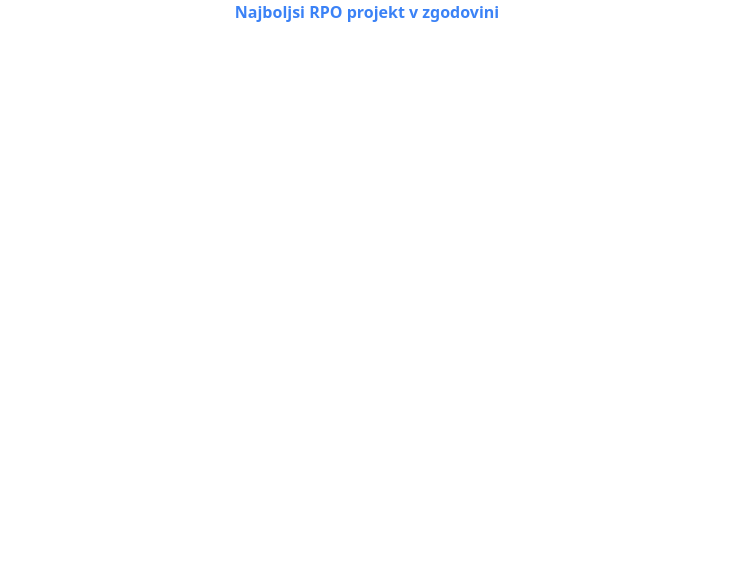
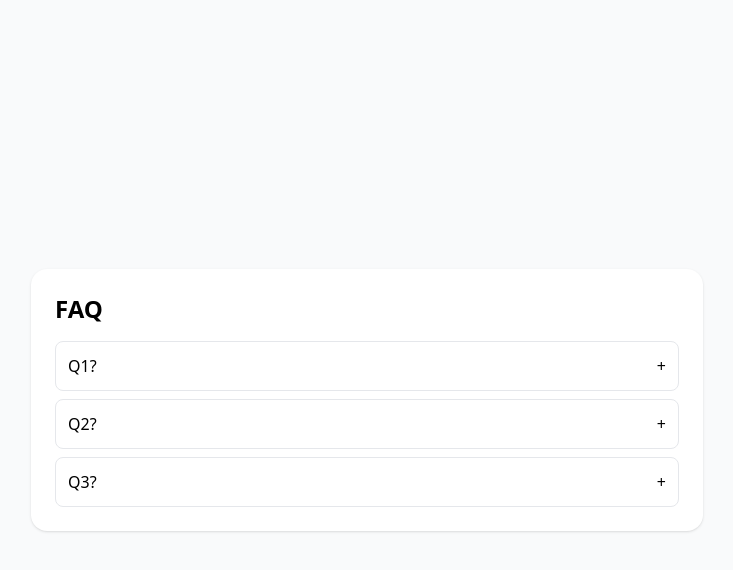
Before and after one commit to filip1suvajac/rpoProjektNo1, a React (Vite) app: page / in a window 1280 px wide. Shown: the top 570 px of the page, without its empty margins (273-1006 px from the left). Built offline with nearby package versions, Linux system fonts and the light colour scheme.

Commit message:
dodano ogrodje za FAQ

```diff
--- a/src/App.tsx
+++ b/src/App.tsx
@@ -1,9 +1,39 @@
-function App() {
+// File: src/App.tsx
+import React from 'react';
+import FAQList, { type FAQ } from './components/FAQ';
+
+const sampleFaqs: FAQ[] = [
+  {
+    id: 'q1',
+    question: 'Q1?',
+    answer:
+      'A1',
+  },
+  {
+    id: 'q2',
+    question: 'Q2?',
+    answer: 'A2',
+  },
+  {
+    id: 'q3',
+    question: 'Q3?',
+    answer: 'A3',
+  },
+
+];
+
+export default function App() {
   return (
-    <div className="flex justify-center">
-      <p className="font-bold text-blue-500">Najboljsi RPO projekt v zgodovini </p>
+    <div className="min-h-screen flex items-center justify-center p-6 bg-gray-50">
+      <div className="w-full max-w-2xl bg-white rounded-2xl shadow p-6">
+        <h1 className="text-2xl font-semibold mb-4">FAQ</h1>
+
+        {/*
+          SPODNJEMU UKAZU LAHKO DAŠ FALSE, IN BO NAENKRAT LAHKO ODPRTIH VEČ VPR!
+
+        */}
+        <FAQList items={sampleFaqs} allowMultipleOpen={false} />
+      </div>
     </div>
-  )
+  );
 }
-
-export default App;
--- /dev/null
+++ b/src/components/FAQ.tsx
@@ -0,0 +1,69 @@
+// File: src/components/FAQ.tsx
+import React, { useState } from 'react';
+
+export type FAQ = {
+  id: string;
+  question: string;
+  answer: string;
+};
+
+type FAQListProps = {
+  items: FAQ[];
+  /**
+   * If true multiple items can be open at once. Default: true
+   */
+  allowMultipleOpen?: boolean;
+};
+
+export default function FAQList({ items, allowMultipleOpen = true }: FAQListProps) {
+  // If multiple allowed, store a Set of open ids; otherwise a single open id string | null
+  const [openSet, setOpenSet] = useState<Set<string>>(new Set());
+  const [openId, setOpenId] = useState<string | null>(null);
+
+  function isOpen(id: string) {
+    return allowMultipleOpen ? openSet.has(id) : openId === id;
+  }
+
+  function toggle(id: string) {
+    if (allowMultipleOpen) {
+      setOpenSet(prev => {
+        const next = new Set(prev);
+        if (next.has(id)) next.delete(id);
+        else next.add(id);
+        return next;
+      });
+    } else {
+      setOpenId(prev => (prev === id ? null : id));
+    }
+  }
+
+  return (
+    <section aria-label="FAQ" className="space-y-2">
+      {items.map(item => (
+        <div key={item.id} className="border rounded-lg p-3">
+          <button
+            type="button"
+            onClick={() => toggle(item.id)}
+            aria-expanded={isOpen(item.id)}
+            aria-controls={`faq-${item.id}`}
+            className="w-full text-left flex items-center justify-between focus:outline-none focus:ring"
+          >
+            <span className="font-medium">{item.question}</span>
+            <span className="ml-4" aria-hidden>
+              {isOpen(item.id) ? '−' : '+'}
+            </span>
+          </button>
+
+          <div
+            id={`faq-${item.id}`}
+            role="region"
+            hidden={!isOpen(item.id)}
+            className="mt-2 text-sm text-gray-700"
+          >
+            {item.answer}
+          </div>
+        </div>
+      ))}
+    </section>
+  );
+}
```
Also changed, not shown: docker-compose.yml (line endings or trailing spaces), 2 other files (tests, documents, lock files or other folders).
